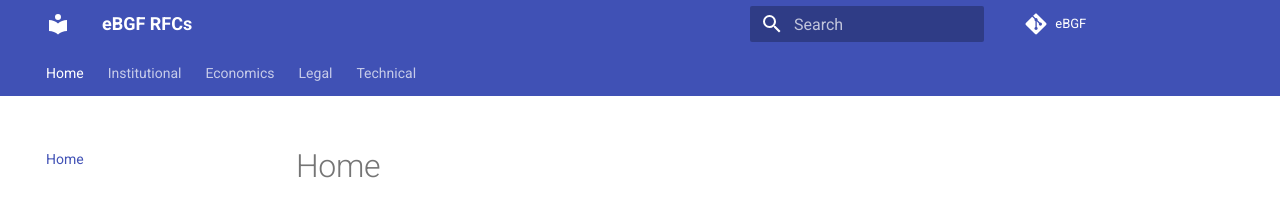
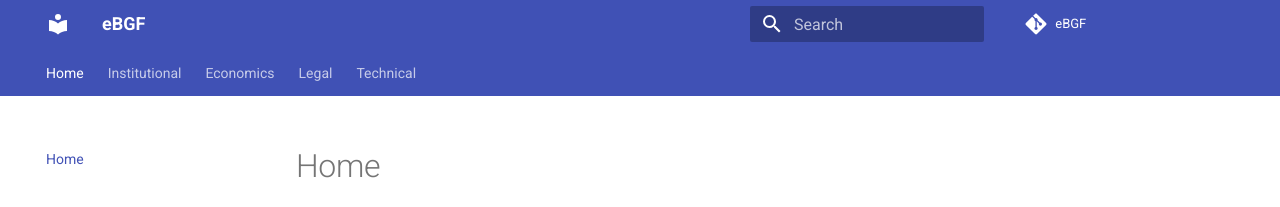
Before and after one commit to internet-sicherheit/eBGF, an MkDocs documentation site: the page built from docs/index.md, in a window 1280 px wide. Shown: the top 207 px of the page. Built offline with MkDocs 1.6.1 and Material for MkDocs 9.7.7, drawn with Linux system fonts in a browser that asks for light colours; comment, search, counter and statistics services are not loaded.

Commit message:
Update mkdocs.yml

```diff
--- a/mkdocs.yml
+++ b/mkdocs.yml
@@ -1,5 +1,5 @@
 # Project information
-site_name: 'eBGF RFCs'
+site_name: 'eBGF'
 site_description: 'eco Blockchain Governance Framework RFCs'
 site_author: 'if(is)'
 site_url: 'https://internet-sicherheit.github.io/eBGF/'
```
